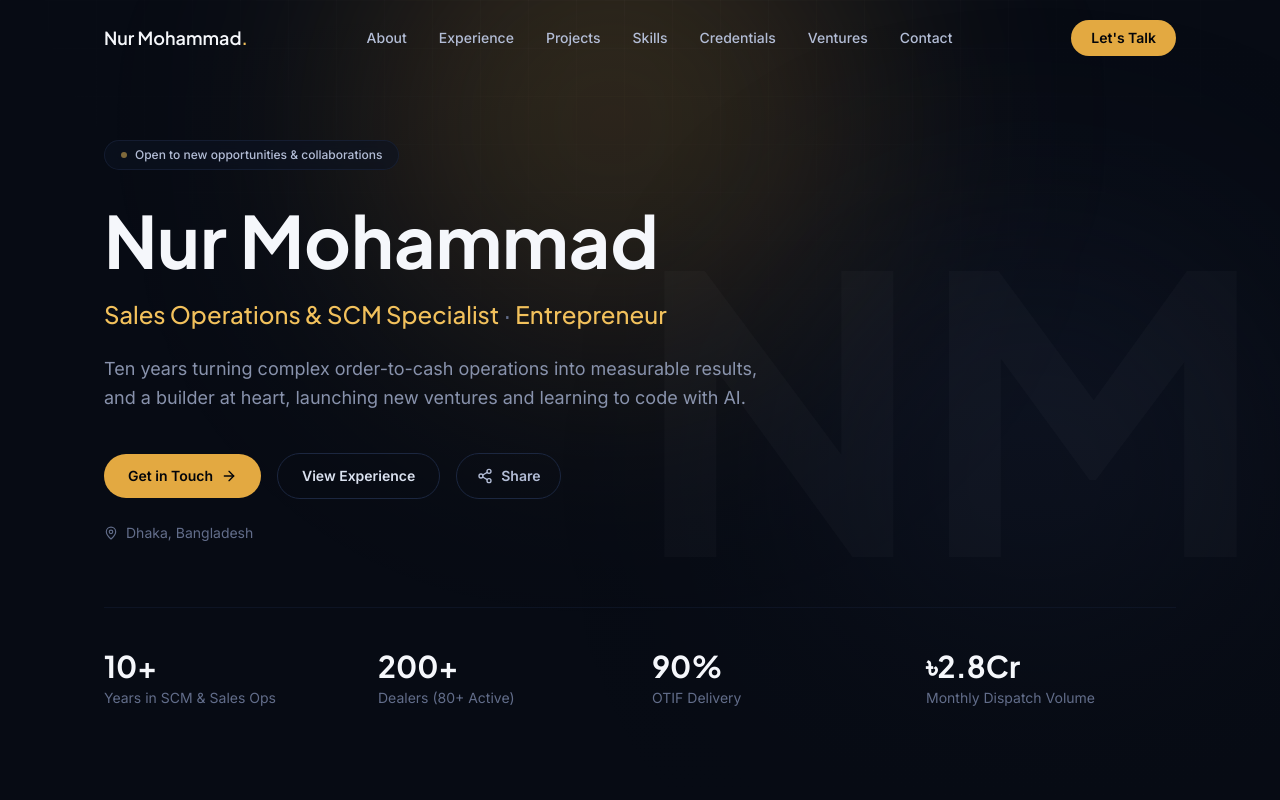
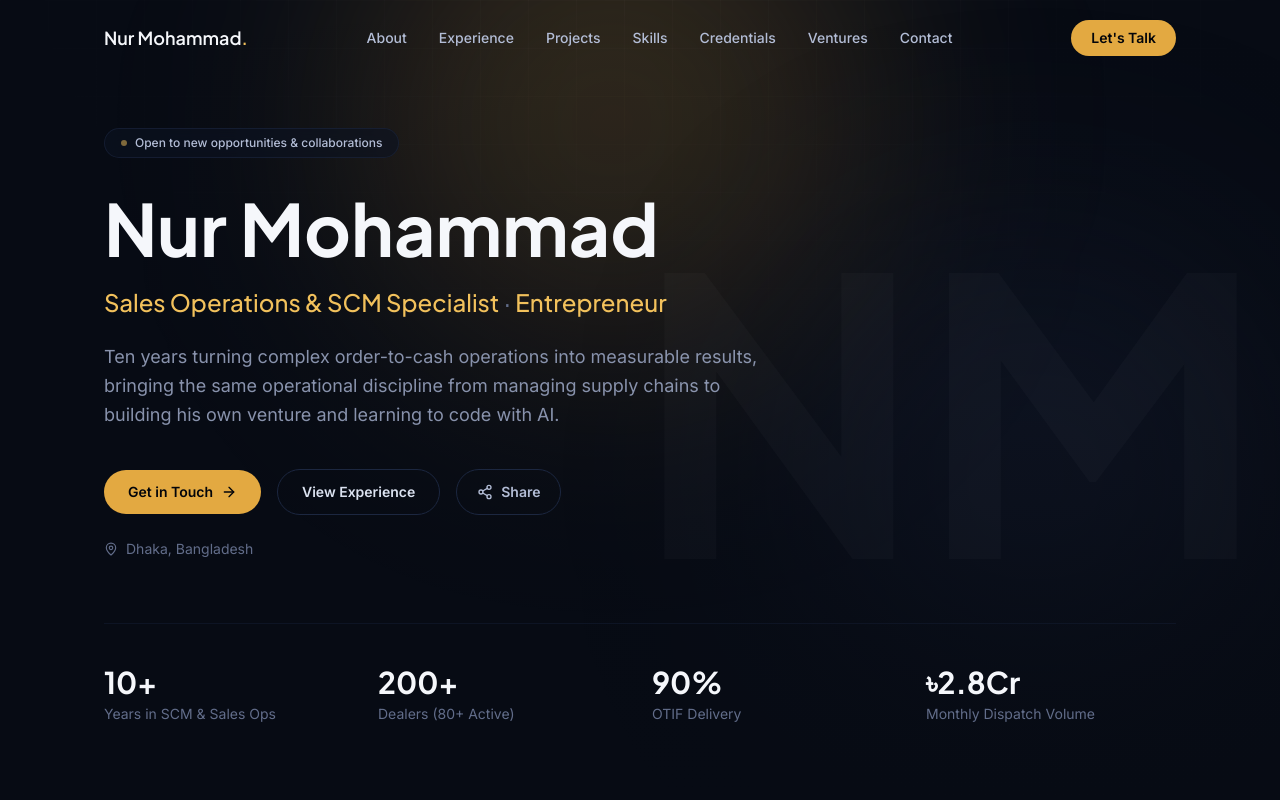
Before and after one commit to nurmohammad-netizen/nurmohammad, a Next.js app: page / in a window 1280 px wide. Shown: the top 800 px of the page. Built offline with nearby package versions, Linux system fonts and the light colour scheme.

Commit message:
Refine entrepreneurship framing for recruiter clarity

```diff
--- a/src/components/sections/Entrepreneurship.tsx
+++ b/src/components/sections/Entrepreneurship.tsx
@@ -30,6 +30,7 @@ export function Entrepreneurship() {
               <p className="mt-5 text-base leading-relaxed text-ink-300 sm:text-lg">
                 {entrepreneurship.description}
               </p>
+              <p className="mt-3 text-sm text-ink-500">{entrepreneurship.workNote}</p>
 
               <div className="mt-6 flex flex-wrap gap-2">
                 {entrepreneurship.tags.map((tag) => (
--- a/src/data/portfolio.ts
+++ b/src/data/portfolio.ts
@@ -50,7 +50,7 @@ export const personal = {
   title: "Sales Operations & SCM Specialist",
   subtitle: "Entrepreneur",
   tagline:
-    "Ten years turning complex order-to-cash operations into measurable results, and a builder at heart, launching new ventures and learning to code with AI.",
+    "Ten years turning complex order-to-cash operations into measurable results, bringing the same operational discipline from managing supply chains to building his own venture and learning to code with AI.",
   email: "nur.mohammad.scm@gmail.com",
   phone: "+8801710789744",
   linkedin: "https://www.linkedin.com/in/nur-mohammad88",
@@ -209,6 +209,7 @@ export const entrepreneurship = {
   status: "Currently Building",
   description:
     "An e-commerce venture built from the ground up (own domain, own brand), applying the same supply-chain and operations discipline from the corporate world to a business of his own.",
+  workNote: "A side venture built and run alongside full-time corporate work",
   tags: ["E-Commerce", "Own Brand", "Founder-Led"],
   facebookUrl: "https://www.facebook.com/profile.php?id=61593160953175",
   websiteNote: "Dedicated website launching soon",
```
